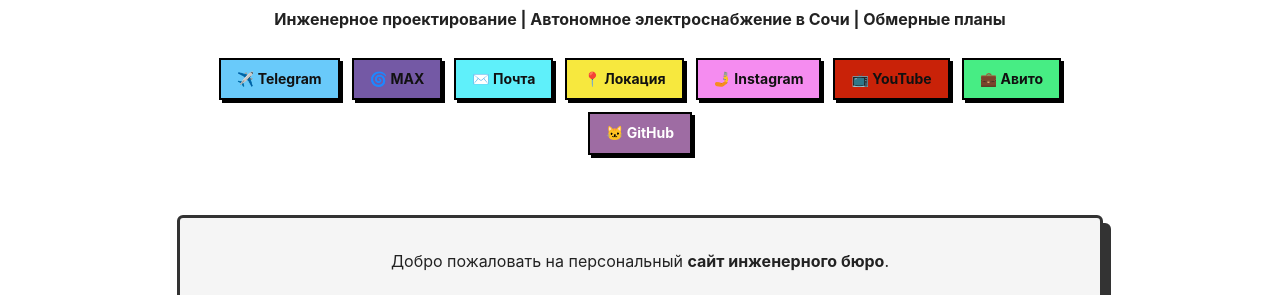
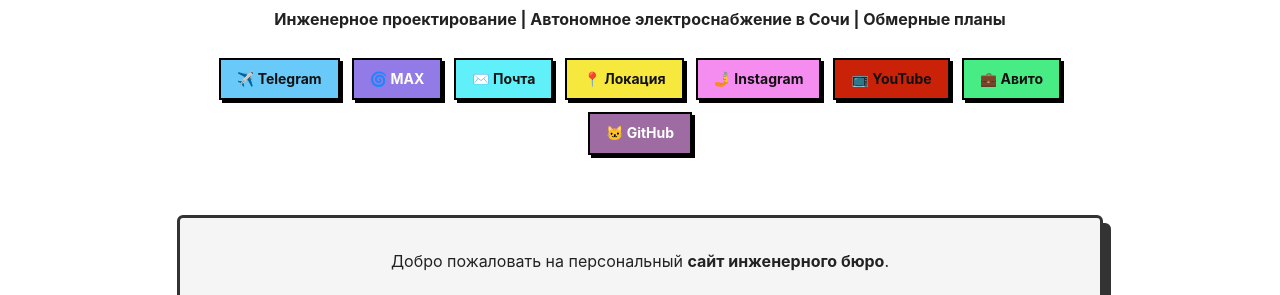
Before and after one commit to Andrey-Murdasov/engineer-sochi.github.io, a plain HTML site: page index.html in a window 1280 px wide. Shown: the part 439-734 px from the top of the page. Drawn offline with nearby package versions, Linux system fonts and the light colour scheme; some packages are replaced by stand-ins of ours; a script that the page names is missing.

Commit message:
макс

```diff
--- a/index.html
+++ b/index.html
@@ -315,7 +315,7 @@
 
             <div class="retro-social-buttons" style="display: flex; flex-wrap: wrap; justify-content: center; gap: 12px; margin-top: 20px;">
               <a href="https://t.me/murdasov_bot" style="background: #69cafa; color: #111; font-weight: bold; padding: 8px 16px; border: 2px solid #000; box-shadow: 3px 3px 0px #000; text-decoration: none; font-size: 14px;">✈️ Telegram</a>
-              <a href="https://max.ru/@se15066291_bot" style="background: #7459a5; color: #111; font-weight: bold; padding: 8px 16px; border: 2px solid #000; box-shadow: 3px 3px 0px #000; text-decoration: none; font-size: 14px;">🌀 MAX</a>
+              <a href="https://max.ru/@se15066291_bot" style="background: #927be6; color: #fff; font-weight: bold; padding: 8px 16px; border: 2px solid #000; box-shadow: 3px 3px 0px #000; text-decoration: none; font-size: 14px;">🌀 MAX</a>
               <a href="mailto:matematikaokai@gmail.com" style="background: #5ff0fa; color: #111; font-weight: bold; padding: 8px 16px; border: 2px solid #000; box-shadow: 3px 3px 0px #000; text-decoration: none; font-size: 14px;">✉️ Почта</a>
 			  <a href="https://yandex.ru/maps/-/CXBM5AOP" style="background: #f7e83e; color: #111; font-weight: bold; padding: 8px 16px; border: 2px solid #000; box-shadow: 3px 3px 0px #000; text-decoration: none; font-size: 14px;">📍 Локация</a>
 			  <a href="https://www.instagram.com/murdasov_st/" style="background: #f58cf0; color: #111; font-weight: bold; padding: 8px 16px; border: 2px solid #000; box-shadow: 3px 3px 0px #000; text-decoration: none; font-size: 14px;">🤳 Instagram</a>
```
